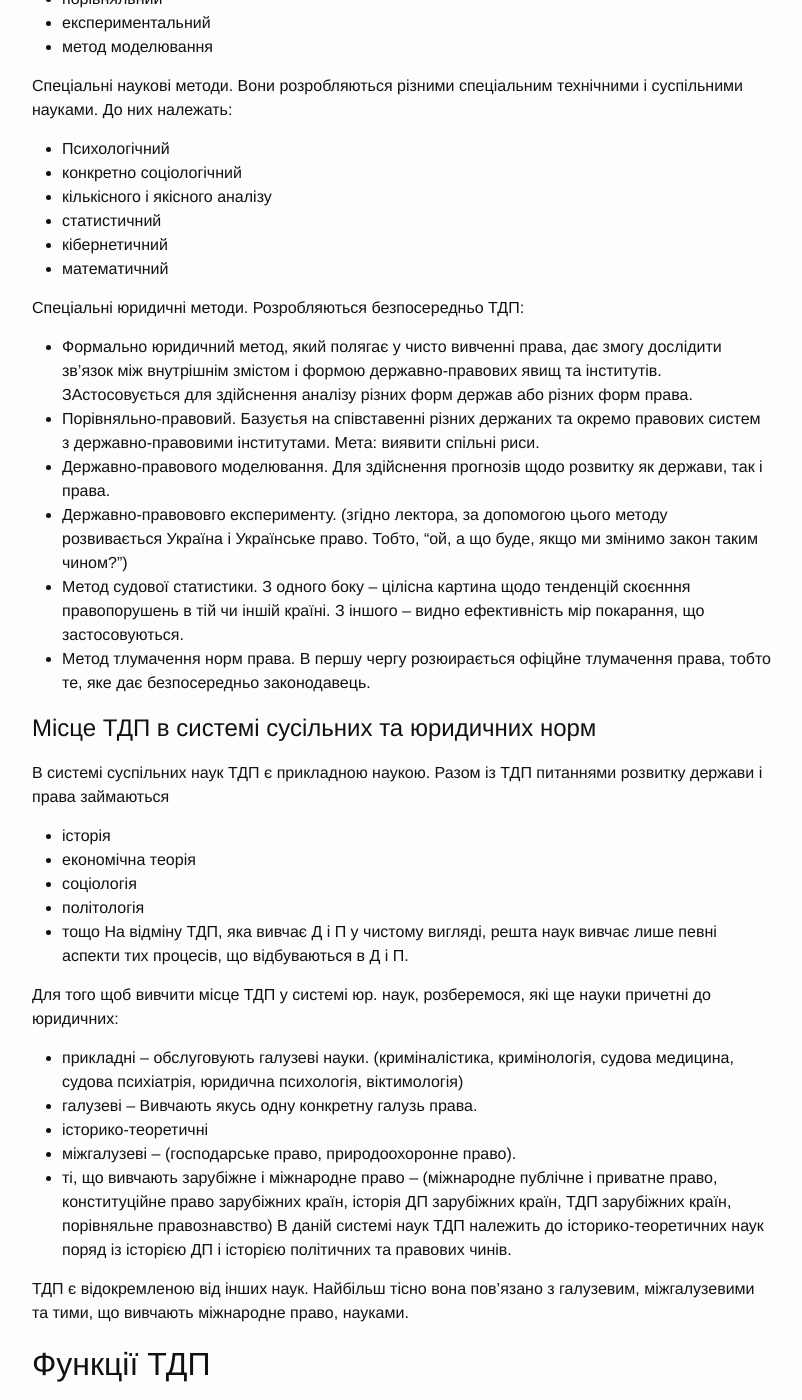
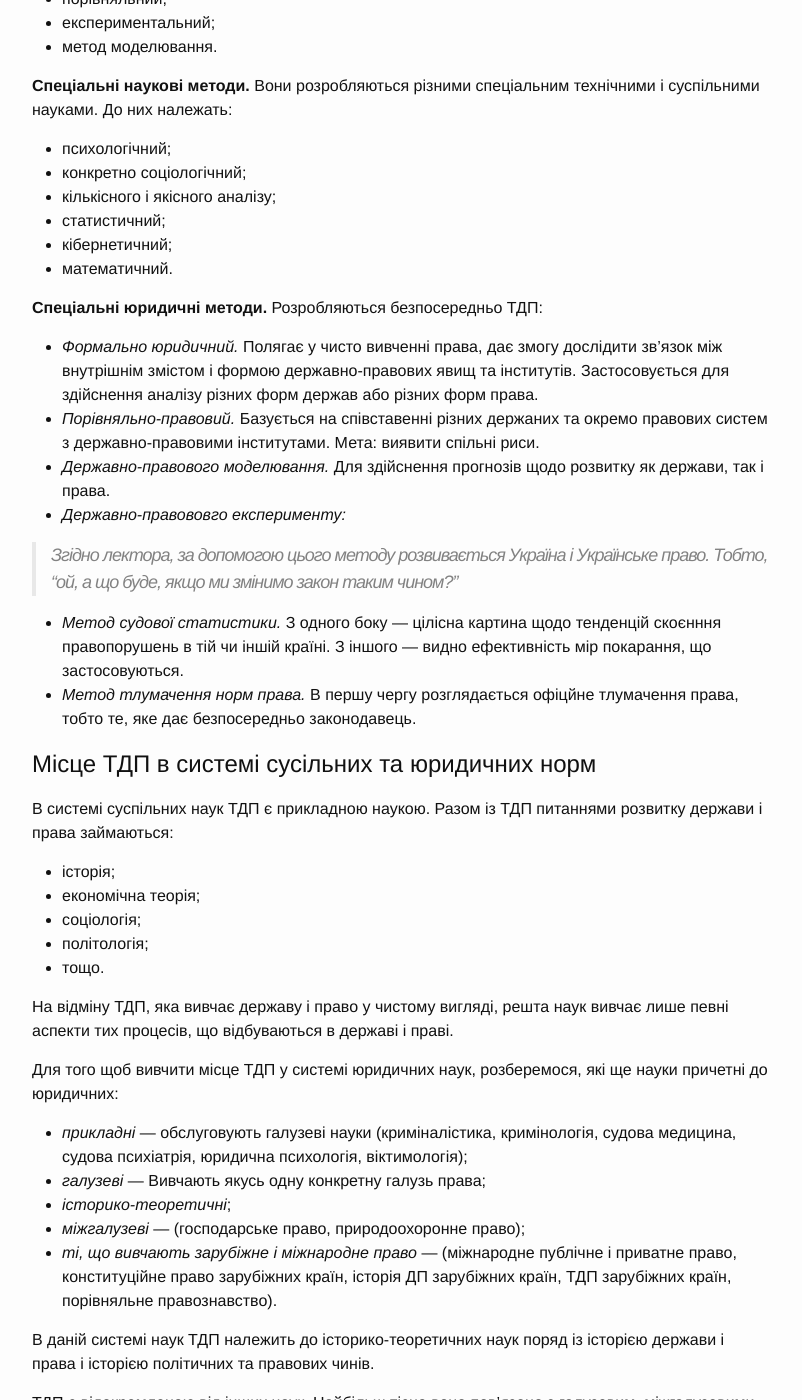
Before and after one commit to KPI-FICT-IP32/Blog, a Jekyll site: the page built from _posts/kpi/s06_jurisprudence/2016-02-26-jurisprudence-lecture-02.markdown, in a window 1280 px wide and 1400 px high, scrolled down 492 px. Shown: the whole window, without its empty margins (238-1040 px from the left). Built offline with Jekyll 4.4.1, drawn with Linux system fonts in a browser that asks for light colours; some of the changed text lies outside the part shown.

Commit message:
Update 2016-02-26-jurisprudence-lecture-02.markdown

```diff
--- a/_posts/kpi/s06_jurisprudence/2016-02-26-jurisprudence-lecture-02.markdown
+++ b/_posts/kpi/s06_jurisprudence/2016-02-26-jurisprudence-lecture-02.markdown
@@ -6,84 +6,86 @@ categories: kpi_s06_jurisprudence
 ---
 
 ## Методологія ТДП
-Основний метод -- далектичний; він спирається на первинність матеріального базису відносно набутого.
+Основний метод — далектичний; він спирається на первинність матеріального базису відносно набутого.
 
 Методи, які використовуються всіма науками:
-- системний
-- структурний
-- функціональний
-- порівняльний
-- експериментальний
-- метод моделювання
+- системний;
+- структурний;
+- функціональний;
+- порівняльний;
+- експериментальний;
+- метод моделювання.
 
-Спеціальні наукові методи. Вони розробляються різними спеціальним технічними і суспільними науками. До них належать:
-- Психологічний
-- конкретно соціологічний
-- кількісного і якісного аналізу
-- статистичний
-- кібернетичний
-- математичний
+**Спеціальні наукові методи.** Вони розробляються різними спеціальним технічними і суспільними науками. До них належать:
+- психологічний;
+- конкретно соціологічний;
+- кількісного і якісного аналізу;
+- статистичний;
+- кібернетичний;
+- математичний.
 
-Спеціальні юридичні методи. Розробляються безпосередньо ТДП:
-- Формально юридичний метод, який полягає у чисто вивченні права, дає змогу дослідити зв'язок між внутрішнім змістом і формою державно-правових явищ та інститутів. ЗАстосовується для здійснення аналізу різних форм держав або різних форм права.
-- Порівняльно-правовий. Базуєтья на співставенні різних держаних та окремо правових систем з державно-правовими інститутами. Мета: виявити спільні риси.
-- Державно-правового моделювання. Для здійснення прогнозів щодо розвитку як держави, так і права.
-- Державно-правововго експерименту. (згідно лектора, за допомогою цього методу розвивається Україна і Українське право. Тобто, "ой, а що буде, якщо ми змінимо закон таким чином?")
-- Метод судової статистики. З одного боку -- цілісна картина щодо тенденцій скоєнння правопорушень в тій чи іншій країні. З іншого -- видно ефективність мір покарання, що застосовуються.
-- Метод тлумачення норм права. В першу чергу розюирається офіцйне тлумачення права, тобто те, яке дає безпосередньо законодавець.
+**Спеціальні юридичні методи.** Розробляються безпосередньо ТДП:
+- *Формально юридичний.* Полягає у чисто вивченні права, дає змогу дослідити зв'язок між внутрішнім змістом і формою державно-правових явищ та інститутів. Застосовується для здійснення аналізу різних форм держав або різних форм права.
+- *Порівняльно-правовий.* Базується на співставенні різних держаних та окремо правових систем з державно-правовими інститутами. Мета: виявити спільні риси.
+- *Державно-правового моделювання.* Для здійснення прогнозів щодо розвитку як держави, так і права.
+- *Державно-правововго експерименту:*
+
+> Згідно лектора, за допомогою цього методу розвивається Україна і Українське право. Тобто, "ой, а що буде, якщо ми змінимо закон таким чином?"
+
+- *Метод судової статистики.* З одного боку — цілісна картина щодо тенденцій скоєнння правопорушень в тій чи іншій країні. З іншого — видно ефективність мір покарання, що застосовуються.
+- *Метод тлумачення норм права.* В першу чергу розглядається офіцйне тлумачення права, тобто те, яке дає безпосередньо законодавець.
 
 # Місце ТДП в системі сусільних та юридичних норм
-В системі суспільних наук ТДП є прикладною наукою. Разом із ТДП питаннями розвитку держави і права займаються
-- історія
-- економічна теорія
-- соціологія
-- політологія
-- тощо
-На відміну ТДП, яка вивчає Д і П у чистому вигляді, решта наук вивчає лише певні аспекти тих процесів, що відбуваються в Д і П.
+В системі суспільних наук ТДП є прикладною наукою. Разом із ТДП питаннями розвитку держави і права займаються:
+- історія;
+- економічна теорія;
+- соціологія;
+- політологія;
+- тощо.
 
-Для того щоб вивчити місце ТДП у системі юр. наук, розберемося, які ще науки причетні до юридичних:
-- прикладні -- обслуговують галузеві науки. (криміналістика, кримінологія, судова медицина, судова психіатрія, юридична психологія, віктимологія)
-- галузеві -- Вивчають якусь одну конкретну галузь права.
-- історико-теоретичні
-- міжгалузеві -- (господарське право, природоохоронне право).
-- ті, що вивчають зарубіжне і міжнародне право -- (міжнародне публічне і приватне право, конституційне право зарубіжних країн, історія ДП зарубіжних країн, ТДП зарубіжних країн, порівняльне правознавство)
-В даній системі наук ТДП належить до історико-теоретичних наук поряд із історією ДП і історією політичних та правових чинів.
+На відміну ТДП, яка вивчає державу і право у чистому вигляді, решта наук вивчає лише певні аспекти тих процесів, що відбуваються в державі і праві.
+
+Для того щоб вивчити місце ТДП у системі юридичних наук, розберемося, які ще науки причетні до юридичних:
+- *прикладні* — обслуговують галузеві науки (криміналістика, кримінологія, судова медицина, судова психіатрія, юридична психологія, віктимологія);
+- *галузеві* — Вивчають якусь одну конкретну галузь права;
+- *історико-теоретичні*;
+- *міжгалузеві* — (господарське право, природоохоронне право);
+- *ті, що вивчають зарубіжне і міжнародне право* — (міжнародне публічне і приватне право, конституційне право зарубіжних країн, історія ДП зарубіжних країн, ТДП зарубіжних країн, порівняльне правознавство).
+
+В даній системі наук ТДП належить до історико-теоретичних наук поряд із історією держави і права і історією політичних та правових чинів.
 
 ТДП є відокремленою від інших наук. Найбільш тісно вона пов'язано з галузевим, міжгалузевими та тими, що вивчають міжнародне право, науками.
 
 ## Функції ТДП
 1. Гносеологічна.
-2. Антологічна. (концентруєься на вивченні різних державно-правових явищ)
-3. Евристична функція. (виявлення загальних закономірностей розвитку держ.правових явищ)
-4. Методологічна
-5. Політична. (на базі цієї ф-ції формуються основні напрямки внутрішньої та зовнішньої політики держави, розробляються наукові методи державного управління)
-6. Ідеологічна. (розглядаються різні ідеї, уявлення про державу і право)
-7. Практико-щось там. (спрямованість на створення прогнозів, якими будуть держава і право у майбутньому)
-8. Системоутворююча. (Д і П вибудовуються з певною своєю структурою, Д не може існувати без П, а П -- без Д)
-9. Комунікативна. (забезпечує системність ТДП, її інтеграцію з іншими науками)
-8. Системоутворююча. (Д і П вибудовуються з певною своєю структурою, Д не може існувати без П, а П -- без Д)
-9. Комунікативна. (забезпечує системність ТДП, її інтеграцію з іншими науками)
-10. Аксіологічна (розгляд Д і П, як певної суспільної цінності та надбання людської цивілізації.
+2. Антологічна (концентруєься на вивченні різних державно-правових явищ).
+3. Евристична функція (виявлення загальних закономірностей розвитку держ.правових явищ).
+4. Методологічна.
+5. Політична (на базі цієї ф-ції формуються основні напрямки внутрішньої та зовнішньої політики держави, розробляються наукові методи державного управління).
+6. Ідеологічна (розглядаються різні ідеї, уявлення про державу і право).
+7. Практико-щось там (спрямованість на створення прогнозів, якими будуть держава і право у майбутньому).
+8. Системоутворююча (Д і П вибудовуються з певною своєю структурою, Д не може існувати без П, а П — без Д).
+9. Комунікативна (забезпечує системність ТДП, її інтеграцію з іншими науками).
+8. Системоутворююча (Д і П вибудовуються з певною своєю структурою, Д не може існувати без П, а П — без Д).
+9. Комунікативна (забезпечує системність ТДП, її інтеграцію з іншими науками).
+10. Аксіологічна (розгляд Д і П, як певної суспільної цінності та надбання людської цивілізації).
 
 
 # Походження держави і права
 
-## Основні теорія виникнення держави і права.
-1. Держава, право ,суспільство виникають разом і існують доти, доки існує суспільство
-  - теологічна
-  - органічна
-2. Держава і право виникають на певному ступені розвитку людського суспільства
-  - Тоді, коли найб. значення набуває право власності на землю
-  - Коли виникає соціальна нерівність між людьми
-  - Коли люди вирішили створити структуру, яка буде захищати їх державні права.
+## Основні теорії виникнення держави і права.
+1. Держава, право ,суспільство виникають разом і існують доти, доки існує суспільство:
+  - теологічна;
+  - органічна.
+2. Держава і право виникають на певному ступені розвитку людського суспільства:
+  - тоді, коли найбільшого значення набуває право власності на землю;
+  - коли виникає соціальна нерівність між людьми;
+  - коли люди вирішили створити структуру, яка буде захищати їх державні права.
 
 ### Теологічна теорія
-- Божествена теорія виникнення Д та П
-- Виникла у Стародавній Греції
-- Використовувалася у Стародавньому Єгипті, Вавилоні, середньовічній Європі
-- Зараз використовується усюди, де релігія відіграє значну роль у державі.
+Божествена теорія виникнення Д та П виникла у Стародавній Греції. Використовувалася у Стародавньому Єгипті, Вавилоні, середньовічній Європі. Зараз використовується усюди, де релігія відіграє значну роль у державі.
 
-Найвидатніший телог -- *Фома Аквінський*. У своїй праці _"..."_ обґрунтовує всі речі пріоритети церковної влади над монархічною владою, описує процеси, що відбуваються в державі
+Найвидатніший телог — *Фома Аквінський*. У своїй праці _"..."_ обґрунтовує всі речі пріоритети церковної влади над монархічною владою, описує процеси, що відбуваються в державі.
 *Дана теорія не має жодного історичного підґрунтя і зводиться виключно до питання віри*
 
 ### Патріахальна теорія
@@ -110,45 +112,47 @@ categories: kpi_s06_jurisprudence
 
 ### Органічна теорія
 - Виникає наприкінці 18 ст.
-- Обґрунтував -- англ. філософ *Спесер*
-- Держава так само, як і людська істота -- це живі організми, які з'являються та функціонують за одними й тими самими правилами.
+- Обґрунтував — англ. філософ *Спесер*
+- Держава так само, як і людська істота — це живі організми, які з'являються та функціонують за одними й тими самими правилами.
 
-Держава спершу народжується, розмножується (розростається), потім страіє і вимирає. Політичне тіло держави складається з голови, рук, ніг, які ототожнюються з певними державними органами:
-- голова -- законодавча влада
-- руки -- виробничий сектор
-- тощо
+Держава спершу народжується, розмножується (розростається), потім старіє і вимирає. Політичне тіло держави складається з голови, рук, ніг, які ототожнюються з певними державними органами:
+- голова — законодавча влада;
+- руки — виробничий сектор;
+- тощо.
 
-Спенсер проводить чітку диференціацію у державних процесах. Держава спочатку виникає як найпростіша соціально-політична діяльність. Люди об'єдналися заради захисту своєї території. Потім територія починає поступово розростатися. Цей процес триває доти, доки держава не переходить у процес старіння (коли монарх не в змозі утримувати державу у тому вигляді, у якому вона існує)
+Спенсер проводить чітку диференціацію у державних процесах. Держава спочатку виникає як найпростіша соціально-політична діяльність. Люди об'єдналися заради захисту своєї території. Потім територія починає поступово розростатися. Цей процес триває доти, доки держава не переходить у процес старіння (коли монарх не в змозі утримувати державу у тому вигляді, у якому вона існує).
 
 Описано появу держапарату. Здійснено опис державних органів.
 
 ###  Гідравлічна теорія Фугеля
-- Характерно для країн стародавнього Сходу
-- Для того, щоб забезпечити нормальні умови для життя і розвитку держави в умовах поганих кліматичних умов, людина повинна була будувати значні споруди (іригаційні системи, дороги, тощо). Але збудувати -- половина справи. Далі тре все збудоване підтримувати у робочому стані. Для того, щоб підтримувати споруди у робочому стані, треба жорсткий апарат управління.
+- Характерна для країн стародавнього Сходу.
+- Для того, щоб забезпечити нормальні умови для життя і розвитку держави в умовах поганих кліматичних умов, людина повинна була будувати значні споруди (іригаційні системи, дороги, тощо). Але збудувати — половина справи. Далі треба все збудоване підтримувати у робочому стані. Для того, щоб підтримувати споруди у робочому стані, треба жорсткий апарат управління.
 
 ### Договірна теорія
-- виникає у 5-4 тис до н.е. в середовищі софістів у Староданій Греції
+- виникає у 5-4 тис до н.е. в середовищі софістів у Староданій Греції.
 - родоначальник -- *Гіппі*, який поділив права людей на 2 великі групи:
-  - Невід'ємні природні права людини (не залежать ні від кого)
-  - позитивні права
-- Поширення у 17-18 сторіччі. Під гаслами цієї теорії -- французька і англійська буржуазна революція
-  - Спіноза
-  - Монтеск'є
-  - Руссо
-  - Локк
-  - Гокс
+  - Невід'ємні природні права людини (не залежать ні від кого);
+  - позитивні права.
+- Поширення у 17-18 сторіччі. Під гаслами цієї теорії — французька і англійська буржуазна революція:
+  - Спіноза;
+  - Монтеск'є;
+  - Руссо;
+  - Локк;
+  - Гокс.
 
-В один рекрасний момент, коли люди зрозуміли, що найвищою цінністю є природні права людини, вони зібралися усі разом і уклали договір, основною метою якого є захист природніх прав. Держава -- інструмент захисту природніх прав.
+В один прекрасний момент, коли люди зрозуміли, що найвищою цінністю є природні права людини, вони зібралися усі разом і уклали договір, основною метою якого є захист природніх прав. Держава — інструмент захисту природніх прав.
 
 Кожен з прихильників цієї теорії, розумів реалізацію цієї теорії по-своєму.
 
 Руссо обґрунтовує право населення країни зняти монарха силовим методом у зв'язку з тим, що він не захищає населення країни і тому не може займати цю посаду.
 
-При тому, що теорія дуже "красива", *немає жодного документального підтвердження, що цей самий суспільний договір коли-небудь існував*.
+> При тому, що теорія дуже "красива", *немає жодного документального підтвердження, що цей самий суспільний договір коли-небудь існував*.
 
 ### Теорія насильства
 - Виникає у 19 ст. на териорії Німеччини.
-- Поділяється на
-  - теорію внутрішнього насильства. Вона була обґрунтована німецьким філософом Дюрінгом. "Держава виникає в результаті насильства однієї частини суспільства над іншою".
+- Поділяється на:
+  - теорію внутрішнього насильства (вона була обґрунтована німецьким філософом Дюрінгом. "Держава виникає в результаті насильства однієї частини суспільства над іншою")
     - таким чином створювалися тогочасні Німеччина і Угорщина
-  - теорію зовнішнього насильства. (19 ст. Попович і Кауц) Держава виникає внаслідок захоплення одним племенем територій іншого.
+  - теорію зовнішнього насильства ((19 ст. Попович і Кауц) держава виникає внаслідок захоплення одним племенем територій іншого).
+
+> ТДП - теорія держави і права. Д - держава. П - право.
```
Also changed, not shown: other parts of _posts/kpi/s06_jurisprudence/2016-02-26-jurisprudence-lecture-02.markdown (+3 -3 lines).
